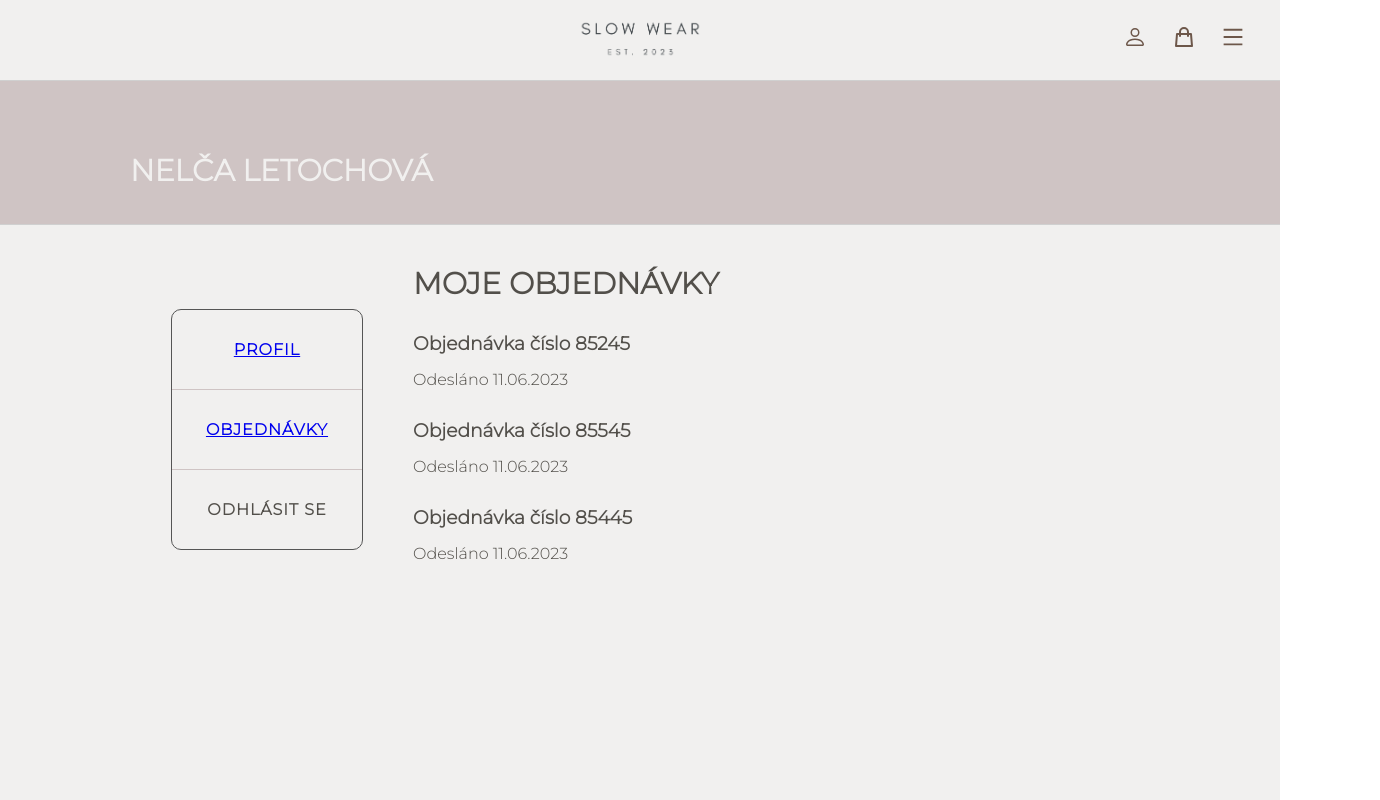
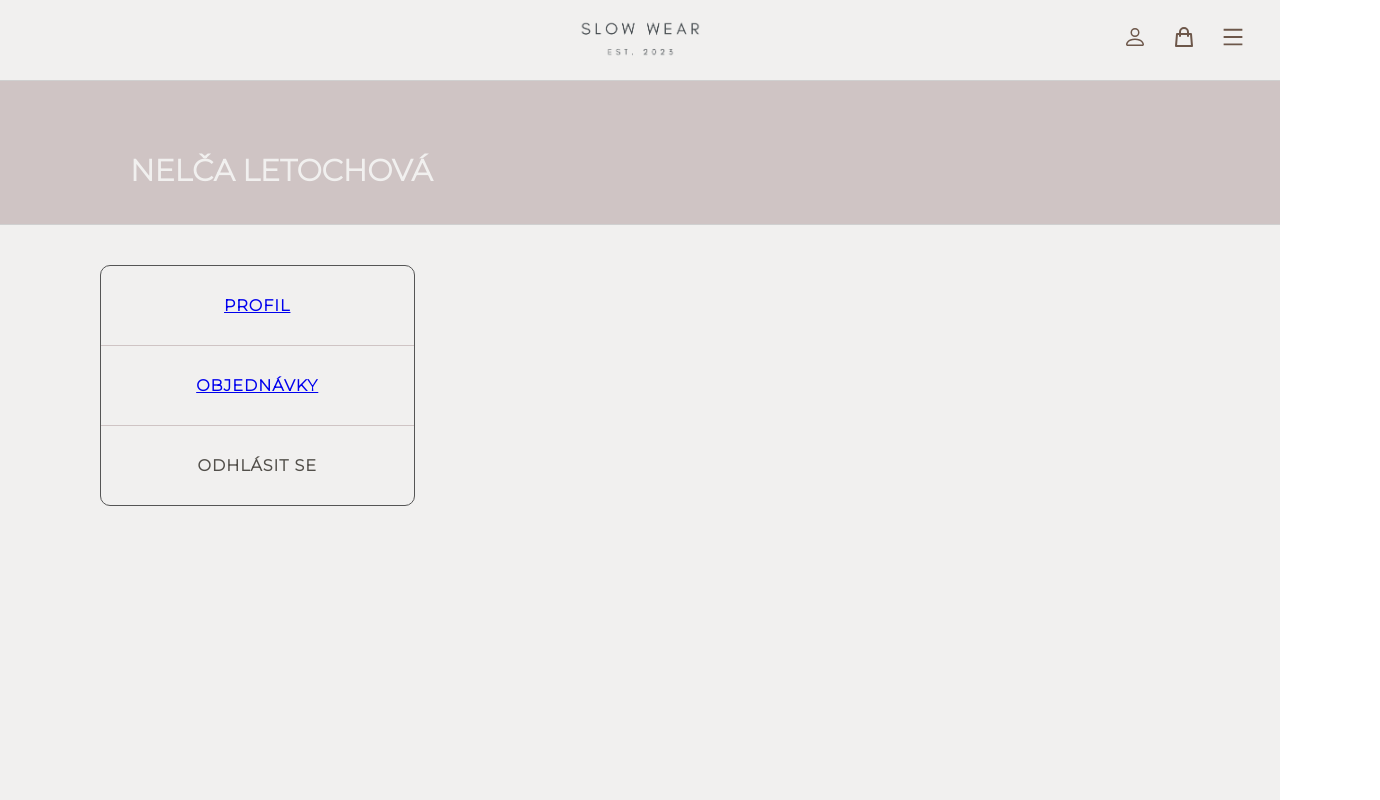
Before and after one commit to Kristyna-Novakova/slow-wear, a React app: page /muj-ucet in a window 1280 px wide. Shown: the top 800 px of the page, 1380 px wide, since content can reach past the window. Built offline with nearby package versions, Linux system fonts and the light colour scheme; a web font is replaced by a local one.

Commit message:
fixing routing

```diff
--- a/src/Pages/App/App.jsx
+++ b/src/Pages/App/App.jsx
@@ -7,6 +7,7 @@ import { CategoryPage } from '../CategoryPage/CategoryPage';
 import { ProductDetail } from '../ProductDetail/ProductDetail';
 import { ShoppingCart } from '../ShoppingCart/ShoppingCart';
 import { Payment } from '../Payment/payment';
+import { UserLayout } from '../UserLayout/UserLayout';
 import { UserPage } from '../UserPage/UserPage';
 import { OrderDetail } from '../OrderDetail/OrderDetail';
 import { UserDetail } from '../UserDetails/UserDetails';
@@ -45,9 +46,11 @@ export const App = () => {
             />
           }
         />
-        <Route path="/muj-ucet" element={<UserPage />} />
-        <Route path="/muj-ucet/objednavky" element={<OrderDetail />} />
-        <Route path="/muj-ucet/osobni-udaje" element={<UserDetail />} />
+        <Route path="/muj-ucet" element={<UserLayout />}>
+          <Route path="" element={<UserPage />} />
+          <Route path="objednavky" element={<OrderDetail />} />
+          <Route path="osobni-udaje" element={<UserDetail />} />
+        </Route>
       </Routes>
       <Footer />
     </div>
--- a/src/Pages/OrderDetail/OrderDetail.jsx
+++ b/src/Pages/OrderDetail/OrderDetail.jsx
@@ -3,7 +3,7 @@ import './style.css';
 
 export const OrderDetail = () => {
   return (
-    <>
+    <div className="orders">
       <div className="order-title">
         <h2>Moje objednávky</h2>
       </div>
@@ -19,6 +19,6 @@ export const OrderDetail = () => {
         <h3 className="order-number">Objednávka číslo 85445</h3>
         <p className="shipped-order">Odesláno 11.06.2023</p>
       </div>
-    </>
+    </div>
   );
 };
--- a/src/Pages/OrderDetail/style.css
+++ b/src/Pages/OrderDetail/style.css
@@ -1,5 +1,10 @@
+.orders {
+  width: calc(100%/3 * 2);
+}
+
+
 .order-title {
-  text-align: center;
+  /* text-align: center; */
   font-size: 20px;
   margin-bottom: 30px;
   text-transform: uppercase;
--- a/src/Pages/UserDetails/UserDetails.jsx
+++ b/src/Pages/UserDetails/UserDetails.jsx
@@ -3,7 +3,7 @@ import './style.css';
 
 export const UserDetail = () => {
   return (
-    <>
+    <div className="user-details">
       <div className="user-title">
         <h2>Profil</h2>
       </div>
@@ -21,6 +21,6 @@ export const UserDetail = () => {
           <p>Koníkova 58 Praha 11</p>
         </div>
       </div>
-    </>
+    </div>
   );
 };
--- /dev/null
+++ b/src/Pages/UserLayout/UserLayout.jsx
@@ -0,0 +1,29 @@
+import React from 'react';
+import './style.css';
+import { Link, Outlet } from 'react-router-dom';
+import { UserDetail } from '../UserDetails/UserDetails';
+import { OrderDetail } from '../OrderDetail/OrderDetail';
+
+export const UserLayout = () => {
+  return (
+    <section className="user-page-section">
+      <div className="user-detail-container">
+        <h2 className="name">Nelča Letochová</h2>
+      </div>
+      <div className="information-container">
+        <div className="section-list">
+          <ul>
+            <li>
+              <Link to="/muj-ucet/osobni-udaje">Profil</Link>
+            </li>
+            <li>
+              <Link to="/muj-ucet/objednavky">Objednávky</Link>
+            </li>
+            <li>Odhlásit se</li>
+          </ul>
+        </div>
+        <Outlet />
+      </div>
+    </section>
+  );
+};
--- /dev/null
+++ b/src/Pages/UserLayout/style.css
@@ -0,0 +1,75 @@
+.user-page-section {
+  min-height: 100vh;
+  background-color: #F1F0EF;
+  color: #524F4A;
+}
+
+.user-detail-container {
+  min-height: 18vh;
+  width: 100%;
+  background-color: #CFC4C4;
+  display: flex;
+  justify-content: flex-start;
+  align-items: end;
+  border-bottom: 0.5px solid #d0d0d0;
+  padding-left: 100px;
+}
+
+.name {
+  text-transform: uppercase;
+  font-size: 30px;
+  margin-bottom: 35px;
+  margin-left: 30px;
+  color: #F1F0EF;
+}
+
+.information-container {
+  display: flex;
+  flex-direction: row;
+  /* justify-content: center; */
+  align-items: center;
+  gap: 100px;
+  margin-top: 40px;
+  margin-left: 100px;
+}
+
+.section-list {
+  background-color: #F1F0EF;
+  width: calc(100%/3);
+  display: block;
+  border-radius: 10px;
+  user-select: none;
+  border: 0.5px solid #555;
+}
+
+.section-list ul {
+  list-style: none;
+  text-align: center;
+  padding: 0;
+  margin: 0;
+}
+
+.section-list ul li {
+  display: block;
+  padding: 30px 15px;
+  list-style: none;
+  text-align: center;
+  text-transform: uppercase;
+  letter-spacing: 1px;
+  border-bottom: 1px solid #cfc4c4;
+  font-weight: bold;
+
+}
+
+.section-list>ul>li:last-child {
+  border-bottom: none;
+}
+
+.detail-information-container {
+  margin-left: 50px;
+  display: flex;
+  flex-direction: column;
+  justify-content: center;
+  align-items: flex-start;
+  width: 70vw;
+}
--- a/src/Pages/UserPage/UserPage.jsx
+++ b/src/Pages/UserPage/UserPage.jsx
@@ -1,33 +1,6 @@
 import React from 'react';
 import './style.css';
-import { Link, Outlet } from 'react-router-dom';
-import { UserDetail } from '../UserDetails/UserDetails';
-import { OrderDetail } from '../OrderDetail/OrderDetail';
 
 export const UserPage = () => {
-  return (
-    <section className="user-page-section">
-      <div className="user-detail-container">
-        <h2 className="name">Nelča Letochová</h2>
-      </div>
-      <div className="information-container">
-        <div className="section-list">
-          <ul>
-            <li>
-              {' '}
-              <Link to="/muj-ucet/osobni-udaje">Profil</Link>
-            </li>
-            <li>
-              <Link to="/muj-ucet/objednavky">Objednávky</Link>
-            </li>
-            <li>Odhlásit se</li>
-          </ul>
-        </div>
-        <Outlet />
-        <div className="detail-information-container">
-          <OrderDetail />
-        </div>
-      </div>
-    </section>
-  );
+  return <div className="detail-information-container"></div>;
 };
--- a/src/Pages/UserPage/style.css
+++ b/src/Pages/UserPage/style.css
@@ -1,70 +1,3 @@
-.user-page-section {
-  min-height: 100vh;
-  background-color: #F1F0EF;
-  color: #524F4A;
-}
-
-.user-detail-container {
-  min-height: 18vh;
-  width: 100%;
-  background-color: #CFC4C4;
-  display: flex;
-  justify-content: flex-start;
-  align-items: end;
-  border-bottom: 0.5px solid #d0d0d0;
-  padding-left: 100px;
-}
-
-.name {
-  text-transform: uppercase;
-  font-size: 30px;
-  margin-bottom: 35px;
-  margin-left: 30px;
-  color: #F1F0EF;
-}
-
-.information-container {
-  display: flex;
-  flex-direction: row;
-  justify-content: center;
-  align-items: center;
-  width: 100vw;
-  margin-top: 40px;
-  margin-left: 100px;
-}
-
-.section-list {
-  background-color: #F1F0EF;
-  width: 15vw;
-  display: block;
-  border-radius: 10px;
-  user-select: none;
-  border: 0.5px solid #555;
-}
-
-.section-list ul {
-  list-style: none;
-  text-align: center;
-
-  padding: 0;
-  margin: 0;
-}
-
-.section-list ul li {
-  display: block;
-  padding: 30px 15px;
-  list-style: none;
-  text-align: center;
-  text-transform: uppercase;
-  letter-spacing: 1px;
-  border-bottom: 1px solid #cfc4c4;
-  font-weight: bold;
-}
-
-.section-list>ul>li:last-child {
-  border-bottom: none;
-}
-
 .detail-information-container {
   margin-left: 50px;
   display: flex;
```
